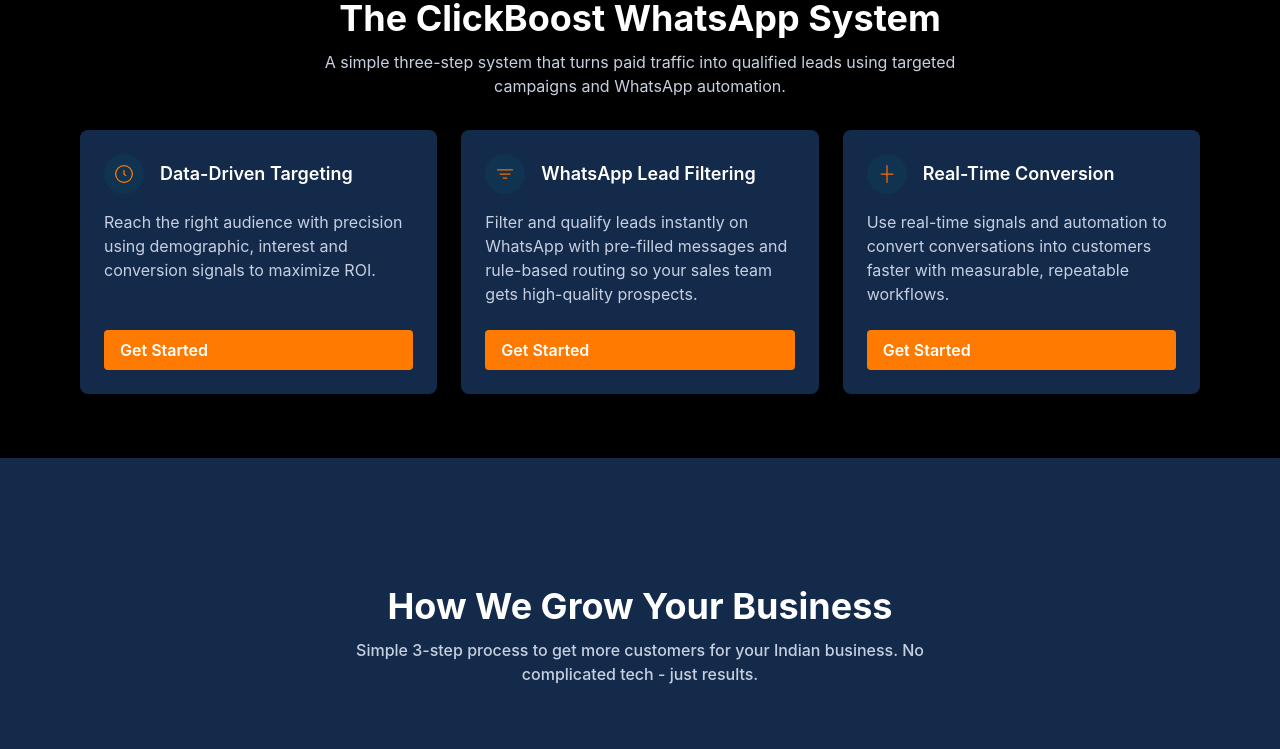
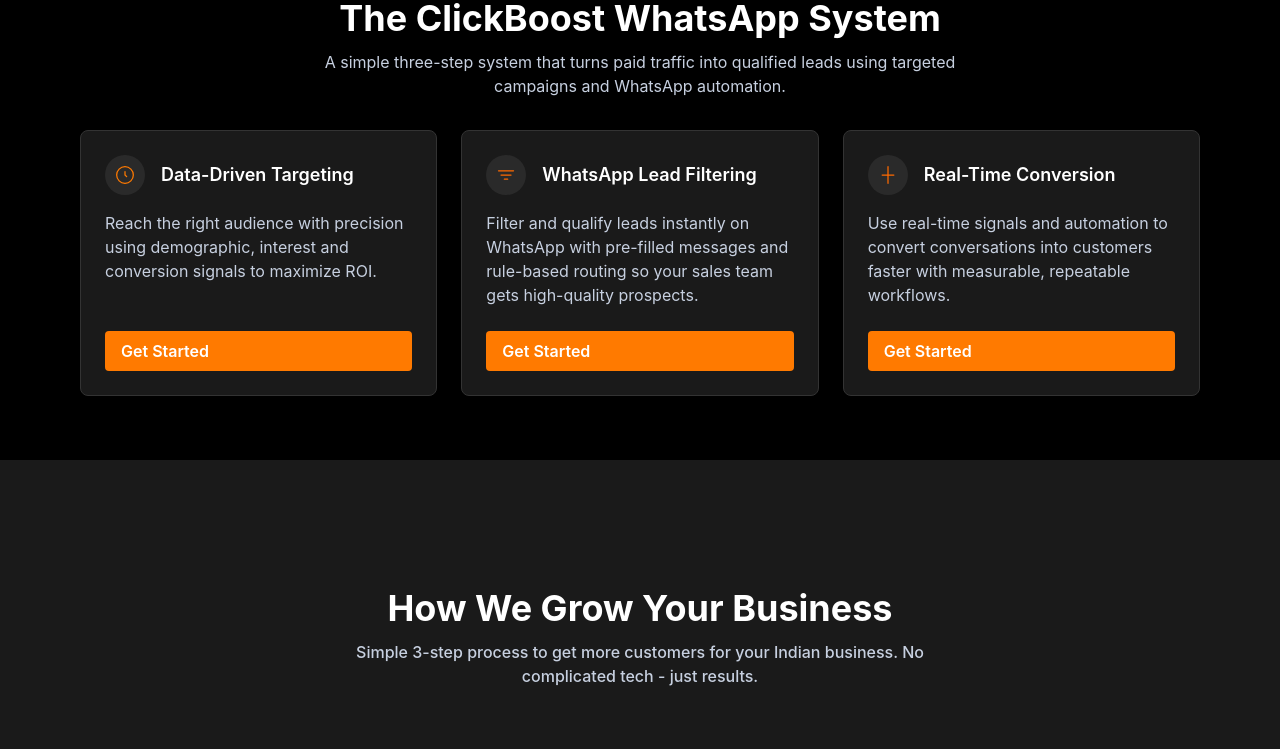
Before and after one commit to rajeshrk930/JuphoMarkeing, a Next.js app: page / in a window 1280 px wide. Shown: the part 1620-2369 px from the top of the page. Built offline with nearby package versions, Linux system fonts and the light colour scheme; no server answers.

Commit message:
Fix CSS variables and remaining hardcoded blue colors to black/orange theme

```diff
--- a/components/Footer.tsx
+++ b/components/Footer.tsx
@@ -8,7 +8,7 @@
   const year = new Date().getFullYear();
 
   return (
-    <footer className="w-full text-white py-8 pb-24 md:pb-8" style={{ backgroundColor: '#0B1F3A' }}>
+    <footer className="w-full text-white py-8 pb-24 md:pb-8" style={{ backgroundColor: '#000000' }}>
       <div className="max-w-4xl mx-auto px-4 text-center">
 
         {/* CTA Heading */}
--- a/components/StrategyBreakdown.tsx
+++ b/components/StrategyBreakdown.tsx
@@ -28,9 +28,9 @@
 
         <div className="grid grid-cols-1 md:grid-cols-3 gap-6">
           {/* Step 1 */}
-          <div className="bg-[#132A4A] rounded-lg p-6 flex flex-col h-full">
+          <div className="bg-[#1a1a1a] rounded-lg p-6 flex flex-col h-full border border-[#333333]">
             <div className="flex items-center mb-4">
-              <div className="w-10 h-10 flex items-center justify-center rounded-full bg-[#0F3350] mr-4">
+              <div className="w-10 h-10 flex items-center justify-center rounded-full bg-[#2a2a2a] mr-4">
                 <svg width="20" height="20" viewBox="0 0 24 24" fill="none" xmlns="http://www.w3.org/2000/svg">
                   <circle cx="12" cy="12" r="10" stroke="#FF7A00" strokeWidth="1.5" />
                   <path d="M12 8v4l2 2" stroke="#FF7A00" strokeWidth="1.5" strokeLinecap="round" strokeLinejoin="round" />
@@ -53,9 +53,9 @@
           </div>
 
           {/* Step 2 */}
-          <div className="bg-[#132A4A] rounded-lg p-6 flex flex-col h-full">
+          <div className="bg-[#1a1a1a] rounded-lg p-6 flex flex-col h-full border border-[#333333]">
             <div className="flex items-center mb-4">
-              <div className="w-10 h-10 flex items-center justify-center rounded-full bg-[#0F3350] mr-4">
+              <div className="w-10 h-10 flex items-center justify-center rounded-full bg-[#2a2a2a] mr-4">
                 <svg width="20" height="20" viewBox="0 0 24 24" fill="none" xmlns="http://www.w3.org/2000/svg">
                   <path d="M3 7h18" stroke="#FF6A00" strokeWidth="1.5" strokeLinecap="round" />
                   <path d="M6 12h12" stroke="#FF6A00" strokeWidth="1.5" strokeLinecap="round" />
@@ -79,9 +79,9 @@
           </div>
 
           {/* Step 3 */}
-          <div className="bg-[#132A4A] rounded-lg p-6 flex flex-col h-full">
+          <div className="bg-[#1a1a1a] rounded-lg p-6 flex flex-col h-full border border-[#333333]">
             <div className="flex items-center mb-4">
-              <div className="w-10 h-10 flex items-center justify-center rounded-full bg-[#0F3350] mr-4">
+              <div className="w-10 h-10 flex items-center justify-center rounded-full bg-[#2a2a2a] mr-4">
                 <svg width="20" height="20" viewBox="0 0 24 24" fill="none" xmlns="http://www.w3.org/2000/svg">
                   <path d="M12 2v20" stroke="#FF6A00" strokeWidth="1.5" strokeLinecap="round" />
                   <path d="M5 12h14" stroke="#FF6A00" strokeWidth="1.5" strokeLinecap="round" />
--- a/styles/globals.css
+++ b/styles/globals.css
@@ -12,16 +12,16 @@
   /* Primary - Orange (CTA/Action) */
   --primary: #FF7A00;
   --primary-dark: #FF9A2A;
-  --primary-light: #4FC3FF;
+  --primary-light: #FF6A00;
 
-  /* Background - Dark Blue */
-  --bg: #0B1F3A;
-  --bg-section: #132A4A;
-  --bg-card: #1F3A5A;
+  /* Background - Black Theme */
+  --bg: #000000;
+  --bg-section: #1a1a1a;
+  --bg-card: #1a1a1a;
 
-  /* Accent - Blue (Tech Feel) */
+  /* Accent - Orange (Brand Consistency) */
   --accent-blue: #FF6A00;
-  --accent-blue-light: #4FC3FF;
+  --accent-blue-light: #FF9A2A;
 
   /* Text - Light for Dark Theme */
   --text-primary: #FFFFFF;
@@ -30,7 +30,7 @@
 
   /* Legacy compatibility */
   --black: #FFFFFF;
-  --light-grey: #132A4A;
+  --light-grey: #333333;
 }
 
 /* Utility helpers mapping CSS vars */
```
